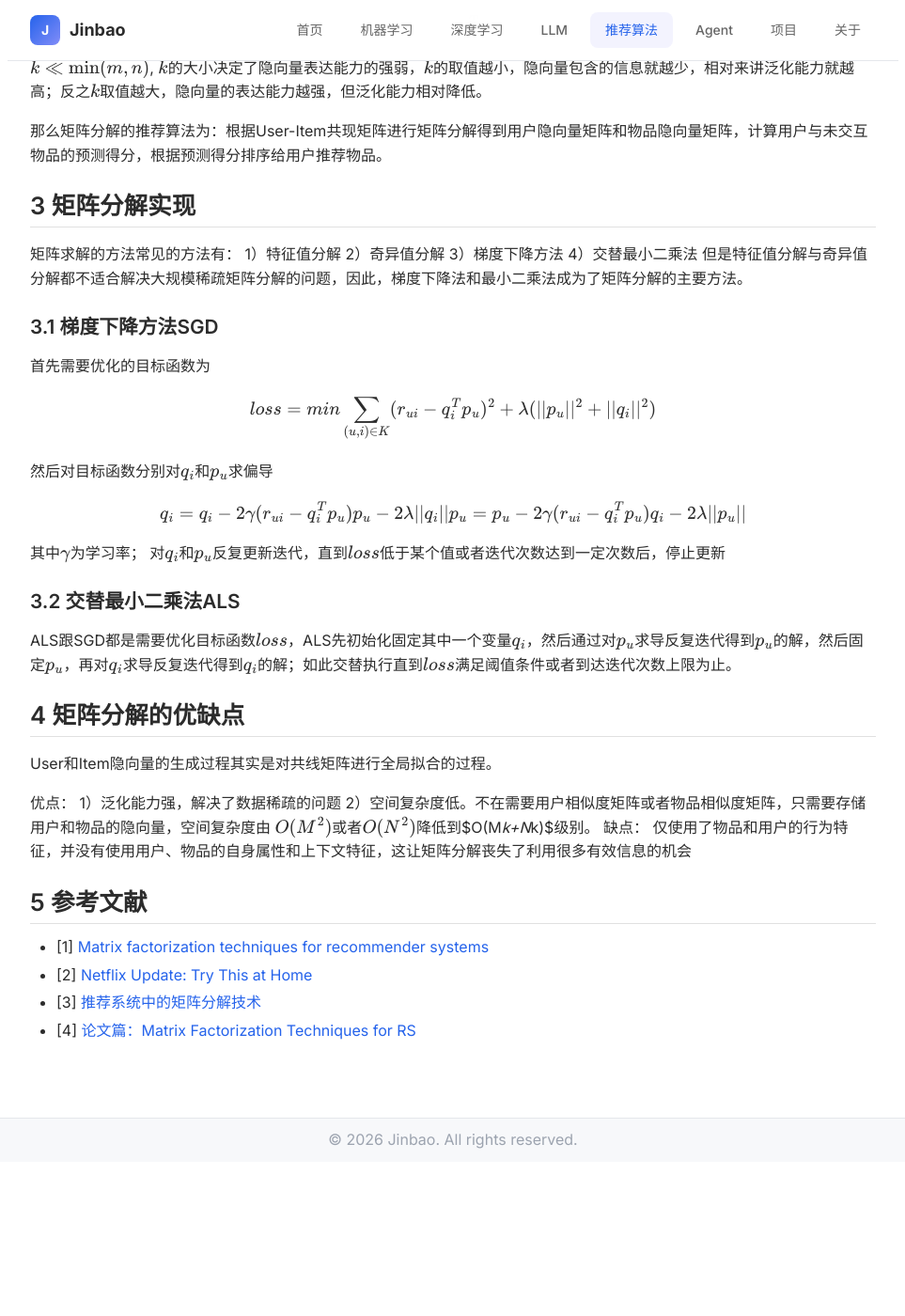
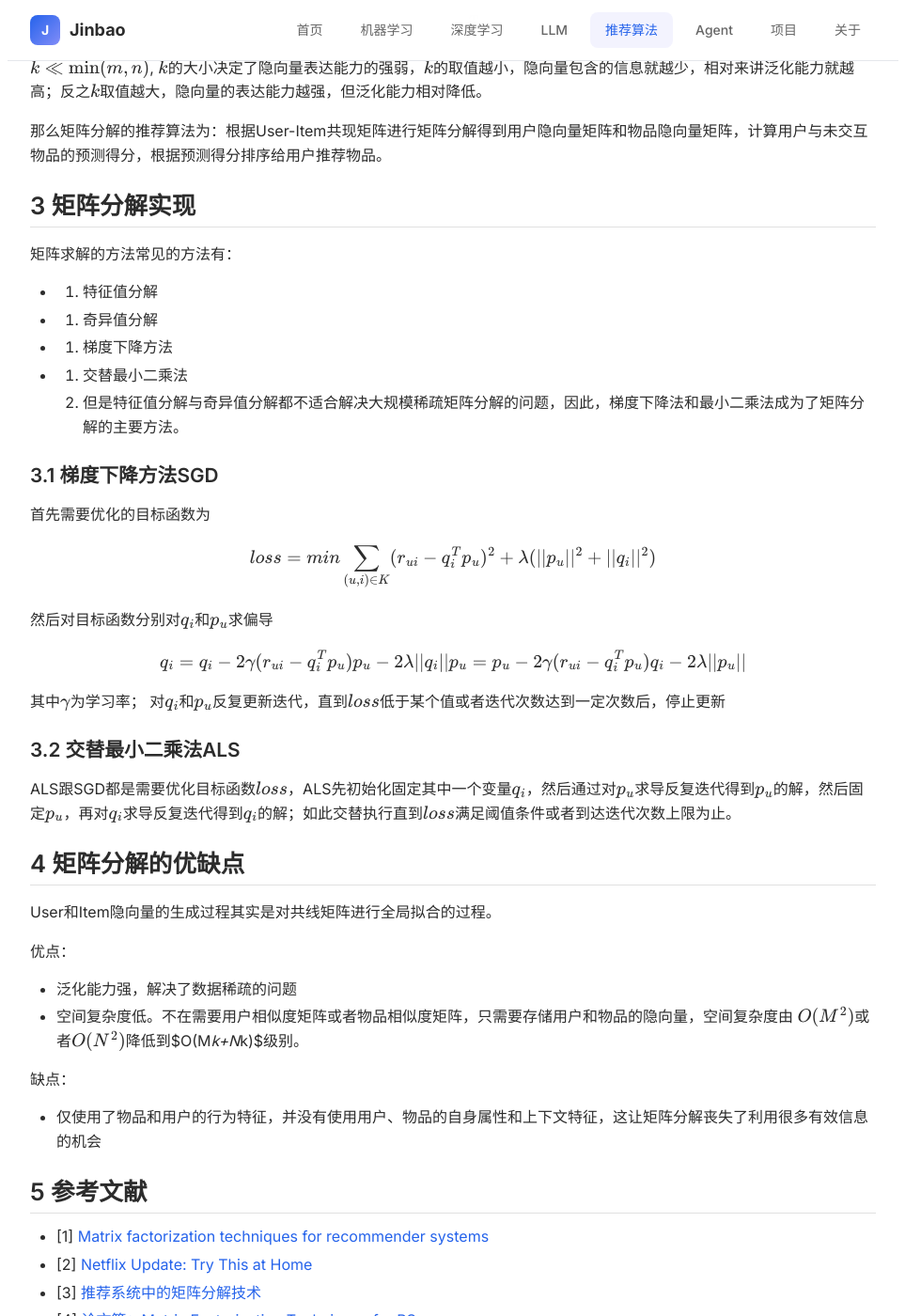
Before and after one commit to JinbaoSite/jinbaosite.github.io, a Jekyll site: the page built from recsys/mf.md, in a window 1280 px wide and 1400 px high, scrolled down 1265 px. Shown: the whole window at 94% size, without its empty margins (158-1121 px from the left). Built offline with Jekyll 4.4.1, drawn with Linux system fonts in a browser that asks for light colours; our own code applies the rules of GitHub Pages for plain Markdown files; formulas are drawn with MathJax 3; before the commit the page ends 2509 px from its top, so only the background shows below that; some of the changed text lies outside the part shown.

Commit message:
Update mf.md

```diff
--- a/recsys/mf.md
+++ b/recsys/mf.md
@@ -15,7 +15,10 @@
 ![在这里插入图片描述](https://cdn.jsdelivr.net/gh/JinbaoSite/jinbaosite.github.io@master/img/mf.png)
 
 
-通过矩阵分解可以得到用户和物品都用$k$维隐向量的表达，每个商品可以用$1 \times k$向量$q_i$表示，即$V = [q_0, q_1, ..., q_n]^T$，每个用户可以用$1 \times k$向量$p_u$表示，即$U = [p_0, p_1, ..., p_m]^T$，则用户$u$与物品$i$的反馈得分为
+通过矩阵分解可以得到用户和物品都用$k$维隐向量的表达
+每个商品可以用$1 \times k$向量$q_i$表示，即$V = [q_0, q_1, ..., q_n]^T$
+每个用户可以用$1 \times k$向量$p_u$表示，即$U = [p_0, p_1, ..., p_m]^T$
+则用户$u$与物品$i$的反馈得分为
 
 $$
 \hat r_{u,i} = q_i^T p_u
@@ -62,10 +67,11 @@
 User和Item隐向量的生成过程其实是对共线矩阵进行全局拟合的过程。
 
 优点：
-1）泛化能力强，解决了数据稀疏的问题
-2）空间复杂度低。不在需要用户相似度矩阵或者物品相似度矩阵，只需要存储用户和物品的隐向量，空间复杂度由 $O(M^2)$或者$O(N^2)$降低到$O(M*k+N*k)$级别。
+- 泛化能力强，解决了数据稀疏的问题
+- 空间复杂度低。不在需要用户相似度矩阵或者物品相似度矩阵，只需要存储用户和物品的隐向量，空间复杂度由 $O(M^2)$或者$O(N^2)$降低到$O(M*k+N*k)$级别。
+
 缺点：
-仅使用了物品和用户的行为特征，并没有使用用户、物品的自身属性和上下文特征，这让矩阵分解丧失了利用很多有效信息的机会
+- 仅使用了物品和用户的行为特征，并没有使用用户、物品的自身属性和上下文特征，这让矩阵分解丧失了利用很多有效信息的机会
 
 ## 5 参考文献
 
```
Also changed, not shown: other parts of recsys/mf.md (+6 -4 lines).
